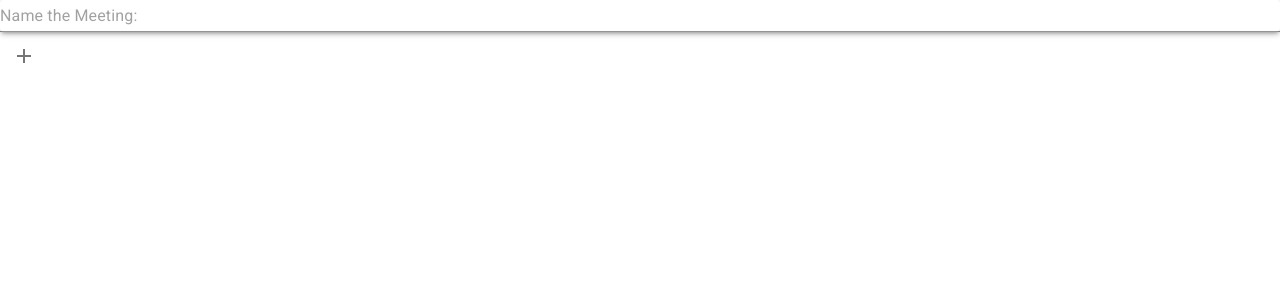
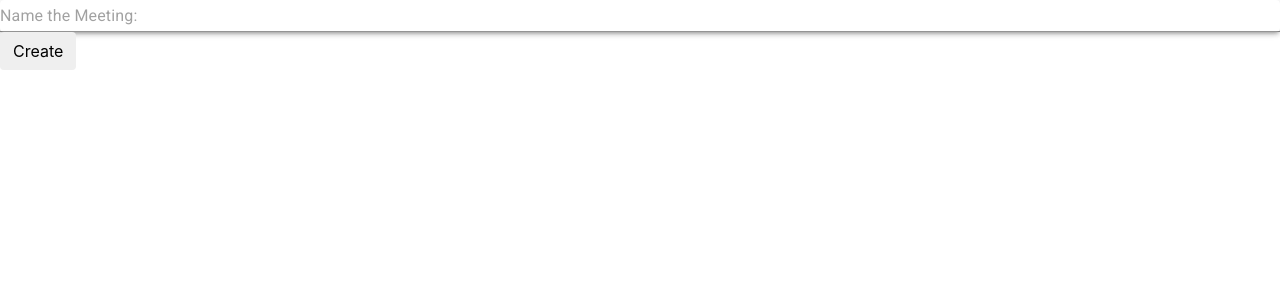
Before and after one commit to Semester-ly/Freethyme, a React (Create React App) app: page / in a window 1280 px wide. Shown: the top 300 px of the page. Built offline with nearby package versions, Linux system fonts and the light colour scheme.

Commit message:
change button to use scss, need doublecheck

```diff
--- a/src/pages/Landing.tsx
+++ b/src/pages/Landing.tsx
@@ -1,15 +1,12 @@
 import { FormControl, IconButton, Input, Paper } from '@material-ui/core';
 import { Add } from "@material-ui/icons";
-import { useAppSelector, useAppDispatch } from '../app/hooks'
+import { useAppDispatch } from '../app/hooks'
 import { createMeeting } from './meetingNameSlice'
 import { useNavigate } from 'react-router-dom'
 
 function Landing(){
-  const meetingName = useAppSelector(state=> state.meetingName.meetingName);
-  console.log(meetingName);
   const dispatch = useAppDispatch();
   const navigate = useNavigate();
-
 
   return(
     <>
@@ -22,9 +19,9 @@ function Landing(){
           />
         </FormControl>
       </Paper>
-      <IconButton className="addSchedule" onClick={() => navigate("/create")}>
-        <Add />
-      </IconButton>
+      <button className="btn btn--add" onClick={() => navigate("/create")}>
+        <span className="btn__text">Create</span>
+      </button>
     </>
 
   )
--- a/src/pages/Schedule.tsx
+++ b/src/pages/Schedule.tsx
@@ -1,5 +1,6 @@
 // figma second & third pages
 // where users create/edit the schedule
+
 import Calendar from '../components/Calendar';
 import Participants from '../components/Participants';
 import Header from '../components/Header';
```
